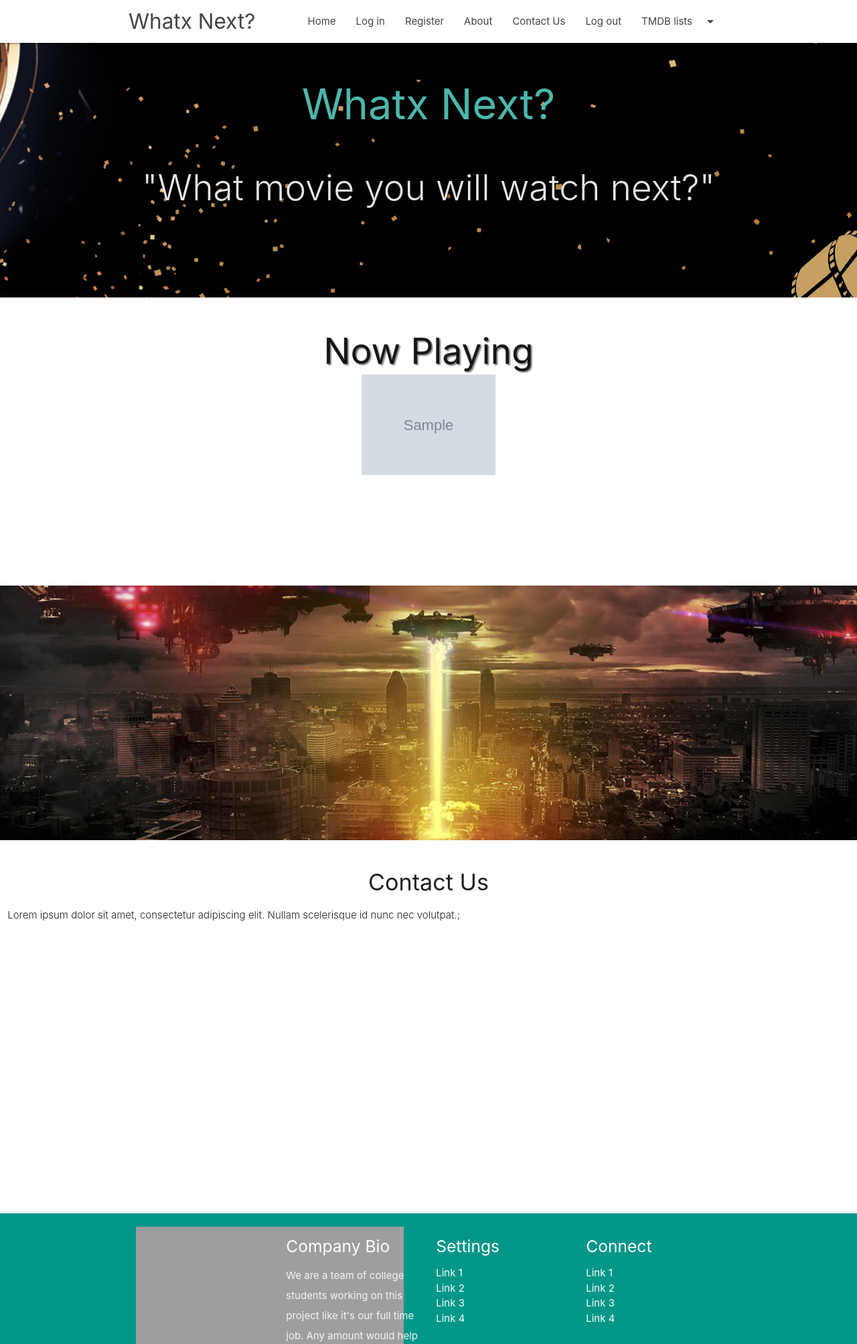
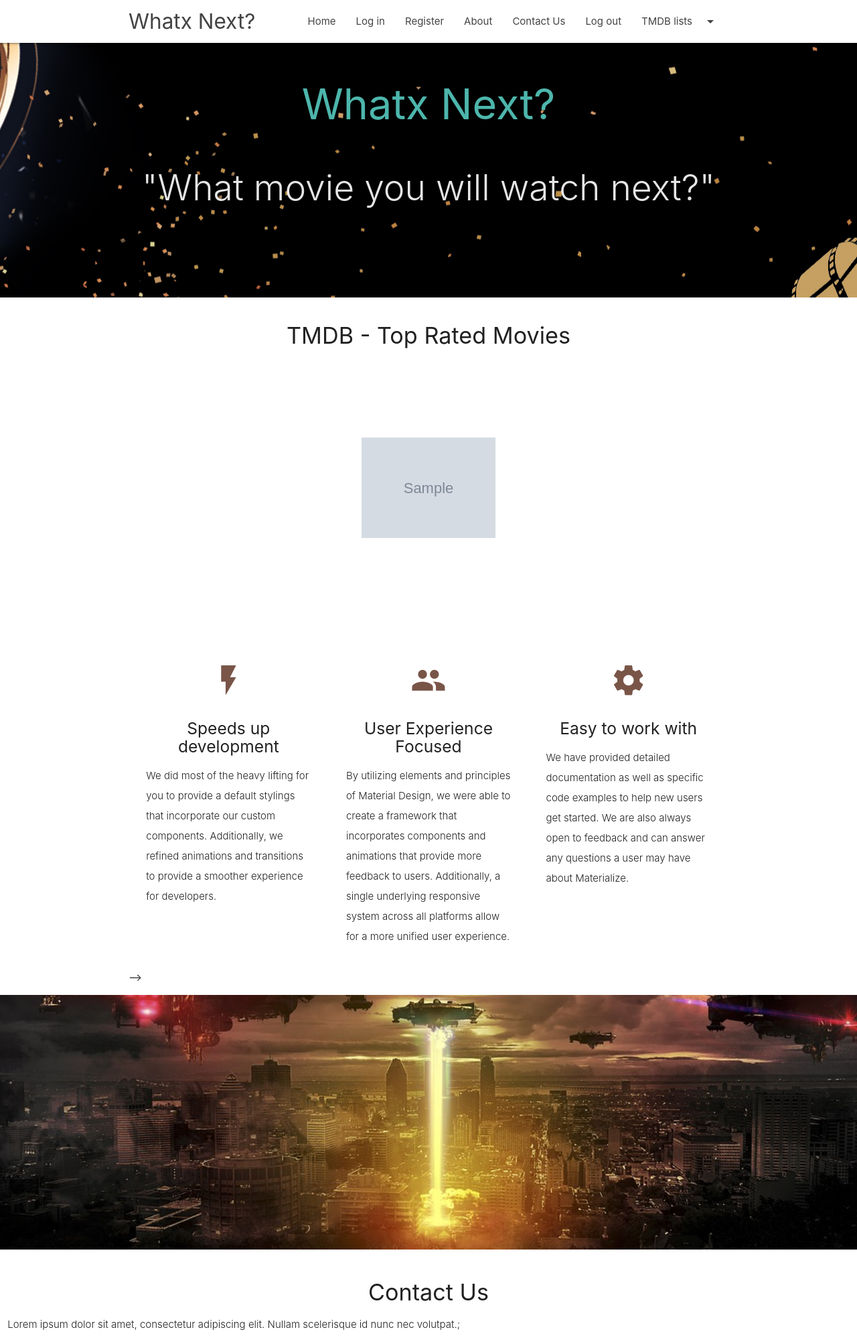
Before and after one commit to brunobdias/whatx_next, a Flask app: page /top_rated in a window 1280 px wide. Shown: the top 2006 px of the page at 67% size. Run offline with Flask 2, Linux system fonts and the light colour scheme; grey boxes marked "Sample" are stand-in pictures; a database or web service that is not in the repository returns one stand-in record (values such as "Sample title"); data that the repository does not hold is empty; some libraries are stand-ins or nearby versions; grey boxes are pictures that could not be loaded.

Commit message:
Add Flash Messages

```diff
--- a/app.py
+++ b/app.py
@@ -50,6 +50,7 @@ def now_playing():
                 print(title, _id)
                 movie_ids.add(_id)
             movies = results
+            flash("Now Playing Movies")
 
     return render_template("now_playing.html", movies=movies)
 
@@ -78,6 +79,7 @@ def top_rated():
                 print(title)
                 movie_ids.add(_id)
             movies = results
+            flash("TMDB - Top Rated Movies")
 
     return render_template("now_playing.html", movies=movies)
 
--- a/static/css/style.css
+++ b/static/css/style.css
@@ -1,3 +1,7 @@
 .text-shadow{
     text-shadow: 2px 2px 2px rgba(0, 0, 0, 0.5);
 }
+
+.row .flashes h4{
+    line-height: 2;
+}
--- a/templates/base.html
+++ b/templates/base.html
@@ -23,7 +23,7 @@
           <li><a href="{{ url_for('now_playing') }}">Now Playng</a></li>
           <li><a href="{{ url_for('top_rated') }}">Top Rated</a></li>
         </ul>
-        <!-- Dropdown2 Structure SideNav-->
+        <!-- Dropdown Structure SideNav-->
         <ul id="dropdown_sidenav" class="dropdown-content">
           <li><a href="{{ url_for('now_playing') }}">Now Playng</a></li>
           <li><a href="{{ url_for('top_rated') }}">Top Rated</a></li>
@@ -33,7 +33,7 @@
             <a id="logo-container" href="#" class="brand-logo">Whatx Next?</a>
             <ul class="right hide-on-med-and-down">
               <li><a href="{{ url_for('now_playing') }}">Home</a></li>
-              <li><a href="{{ url_for('top_rated') }}">Log in</a></li>
+              <li><a href="#">Log in</a></li>
               <li><a href="#">Register</a></li>
               <li><a href="#">About</a></li>
               <li><a href="#">Contact Us</a></li>
@@ -44,7 +44,7 @@
 
             <ul id="nav-mobile" class="sidenav">
               <li><a href="{{ url_for('now_playing') }}">Home</a></li>
-              <li><a href="{{ url_for('top_rated') }}">Log in</a></li>
+              <li><a href="#">Log in</a></li>
               <li><a href="#">Register</a></li>
               <li><a href="#">About</a></li>
               <li><a href="#">Contact Us</a></li>
@@ -80,12 +80,21 @@
     <section>
         <div class="container">
           <div class="section">
-
+            <!-- flash messages -->
+            {% with messages = get_flashed_messages() %}
+                {% if messages %}
+                    {% for message in messages %}
+                        <div class="row flashes">
+                            <h4 class="center-align">{{ message }}</h4>
+                        </div>
+                    {% endfor %}
+                {% endif %}
+            {% endwith %}
+            <!-- Content -->
             {% block content %}
 
             {% endblock content %}
 
-            <!--   Icon Section
             <div class="row">
               <div class="col s12 m4">
                 <div class="icon-block">
--- a/templates/now_playing.html
+++ b/templates/now_playing.html
@@ -1,7 +1,7 @@
 {% extends 'base.html' %}
 {% block content %}
     <div class="carousel">
-        <h2 class="center-align s12 text-shadow">Now Playing</h2>
+            <!--<h2 class="center-align s12 text-shadow">Now Playing</h2> -->
         {% for movie in movies %}
             <a class="carousel-item" href="#"><img src="{{movie['poster_path']}}"
                 alt="{{movie['title']}}"></a>
--- a/templates/top_rated.html
+++ b/templates/top_rated.html
@@ -1,7 +1,7 @@
 {% extends 'base.html' %}
 {% block content %}
     <div class="carousel">
-        <h2 class="center-align s12 text-shadow">Top Rated</h2>
+        <!--<h2 class="center-align s12 text-shadow">Top Rated</h2>-->
         {% for movie in movies %}
             <a class="carousel-item" href="#"><img src="{{movie['poster_path']}}"
                 alt="{{movie['title']}}"></a>
```
